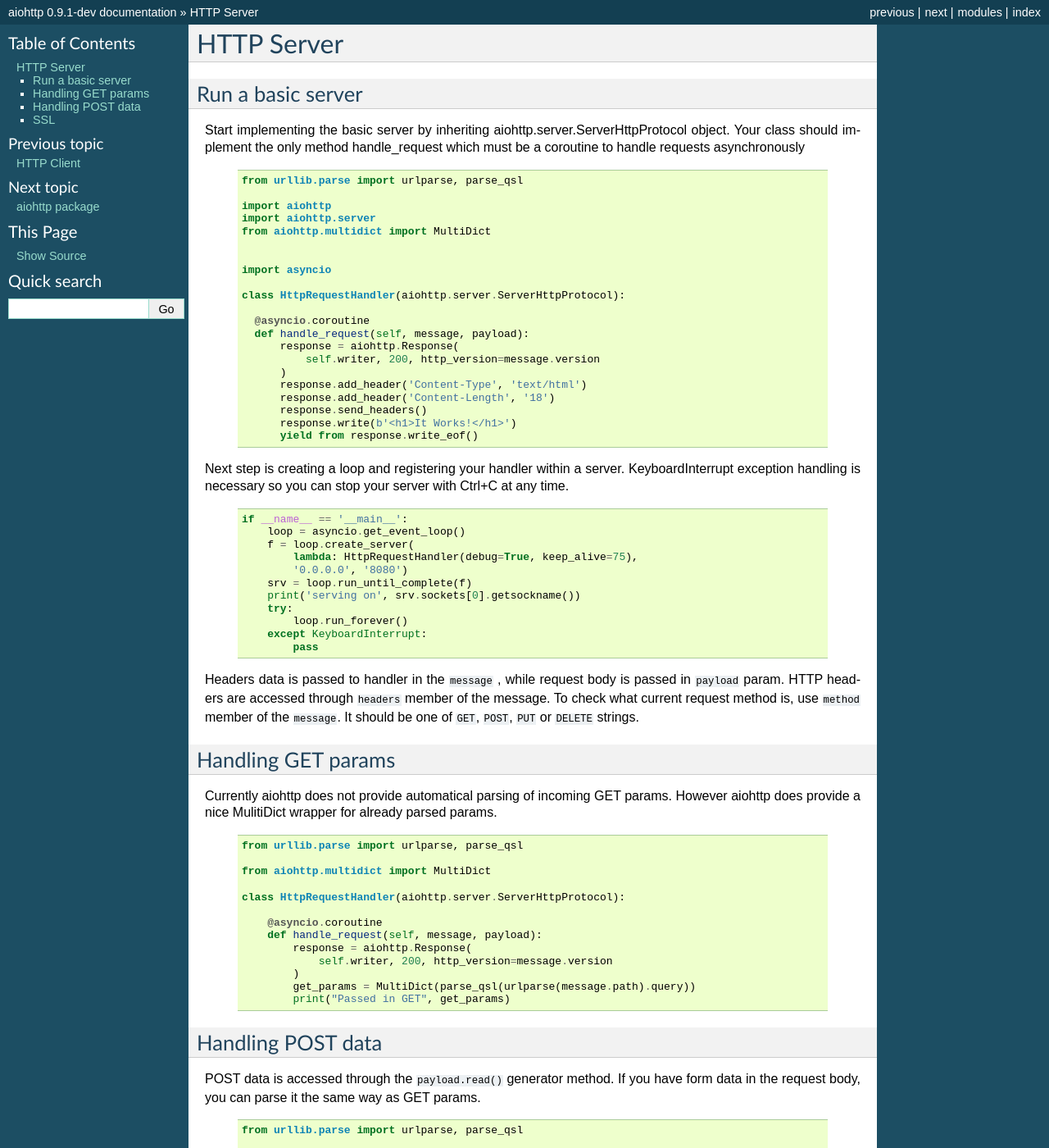
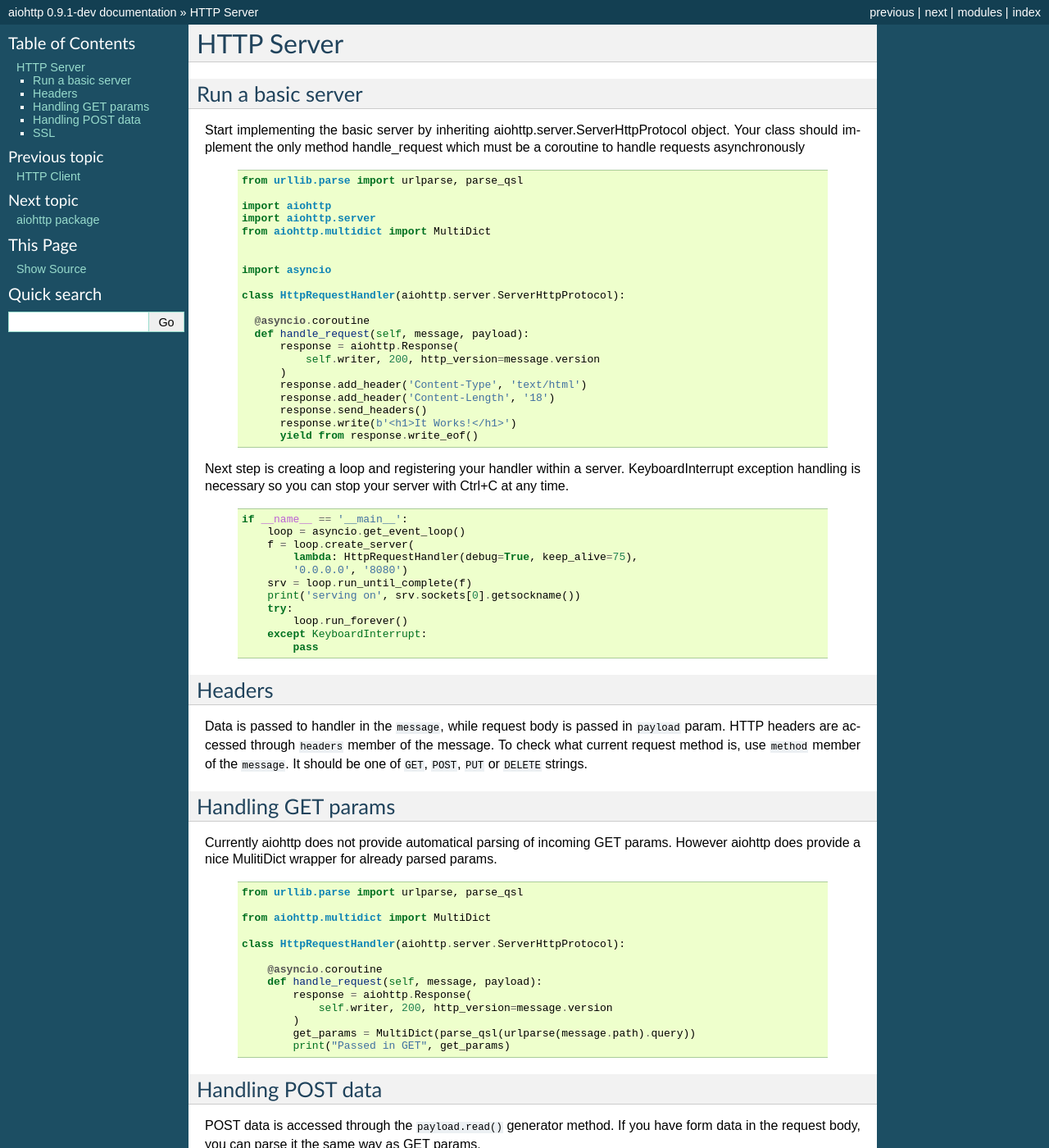
Before and after one commit to MegaDev007/aiohttp, a Sphinx documentation site: the page built from docs/server.rst, in a window 1280 px wide and 1400 px high. Shown: the whole window at 82% size. Built offline with Sphinx 7.4.7, drawn with Linux system fonts in a browser that asks for light colours.

Commit message:
Docs text reflow

```diff
--- a/docs/server.rst
+++ b/docs/server.rst
@@ -55,12 +55,14 @@ your server with Ctrl+C at any time.
         except KeyboardInterrupt:
             pass
 
-Headers data is passed to handler in the ``message`` ,
-while request body is passed in ``payload`` param.  HTTP headers are
-accessed through ``headers`` member of the message.  To check what
-current request method is, use ``method`` member of the
-``message``. It should be one of ``GET``, ``POST``, ``PUT`` or
-``DELETE`` strings.
+Headers
+-------
+
+Data is passed to handler in the ``message``, while request body is
+passed in ``payload`` param.  HTTP headers are accessed through
+``headers`` member of the message.  To check what current request
+method is, use ``method`` member of the ``message``. It should be one
+of ``GET``, ``POST``, ``PUT`` or ``DELETE`` strings.
 
 Handling GET params
 -------------------
@@ -113,7 +115,9 @@ GET params.
 
 SSL
 ---------
-To use asyncio's SSL support, just pass an SSLContext object to the ``create_server`` method of the loop.
+
+To use asyncio's SSL support, just pass an SSLContext object to the
+``create_server`` method of the loop.
 
  .. code-block:: python
 
```
